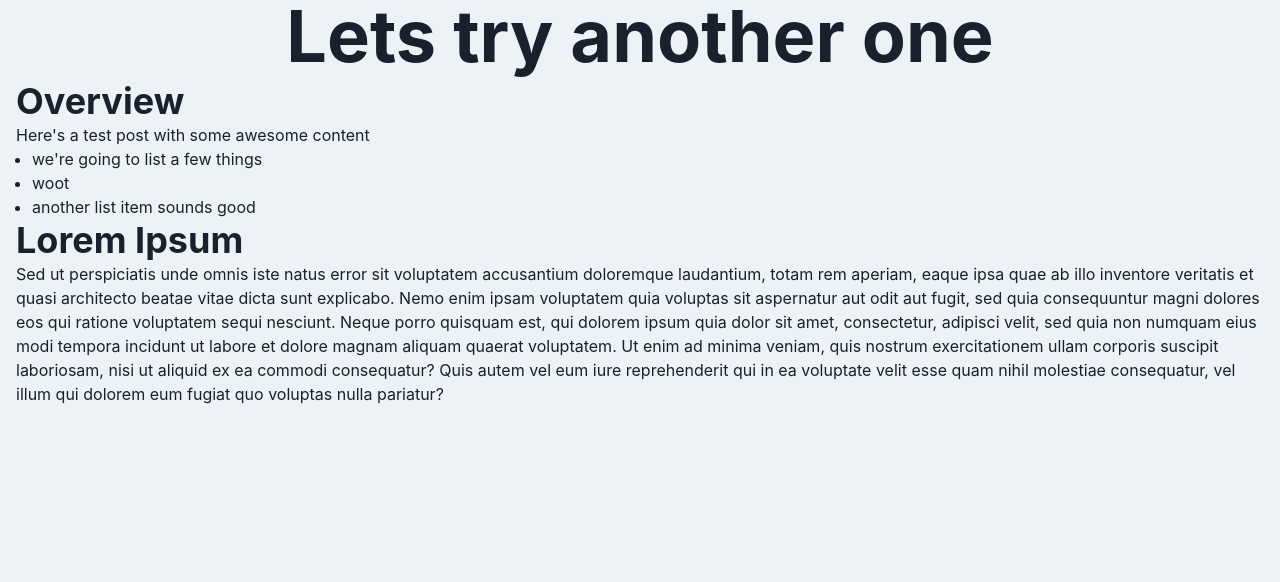
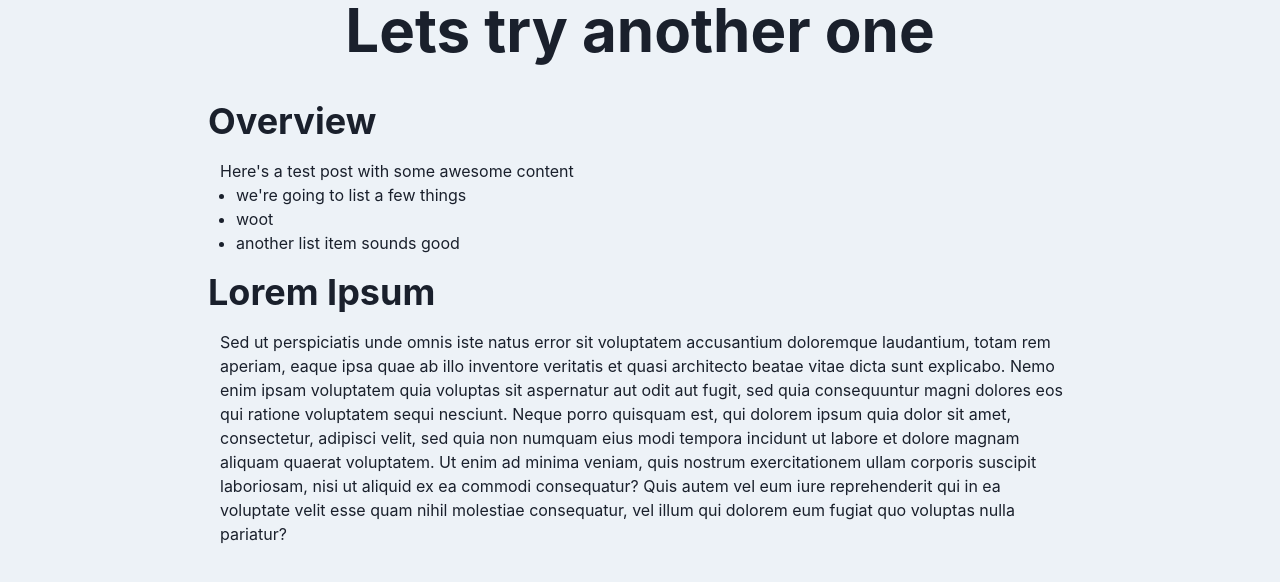
Before and after one commit to mikedmcfarland/thrown-blog, a Next.js app: page /posts/second-post in a window 1280 px wide. Shown: the top 582 px of the page. Built offline with nearby package versions, Linux system fonts and the light colour scheme.

Commit message:
changes for prettier margins

```diff
--- a/components/Post.tsx
+++ b/components/Post.tsx
@@ -13,11 +13,11 @@ type Props = {
 export function Post(props: Props) {
     return (
         <VStack>
-            <Heading size='4xl'>
+            <Heading mb={4} color="brand" size='3xl'>
                 {props.summary.title}
             </Heading>
 
-            <Container maxWidth='7xl'>
+            <Container maxWidth='4xl'>
                 {props.children}
             </Container>
         </VStack>
--- a/components/nodes/Headline.tsx
+++ b/components/nodes/Headline.tsx
@@ -1,4 +1,4 @@
-import { Container, Heading } from "@chakra-ui/react"
+import { Box, Heading } from "@chakra-ui/react"
 import { HeadlineNode } from "src/org/types"
 import { NodeComponent } from "./types"
 
@@ -21,8 +21,10 @@ export const Headline: NodeComponent<HeadlineNode> = ({ node, children }) => {
     return (
 
         <>
-            <Heading as={h} size={size}>{title}</Heading>
-            {children}
+            <Heading mb={[2, 1]} as={h} size={size}>{title}</Heading>
+            <Box ml={3}>
+                {children}
+            </Box>
         </>
     )
 }
--- a/components/nodes/Section.tsx
+++ b/components/nodes/Section.tsx
@@ -1,10 +1,12 @@
+import { Box } from "@chakra-ui/react"
 import { SectionNode } from "src/org/types"
 import { NodeComponent } from "./types"
 
+const margins = [2, 3, 4]
 export const Section: NodeComponent<SectionNode> = ({ children }) => {
     return (
-        <>
+        <Box mt={margins} mb={margins}>
             {children}
-        </>
+        </Box >
     )
 }
```
